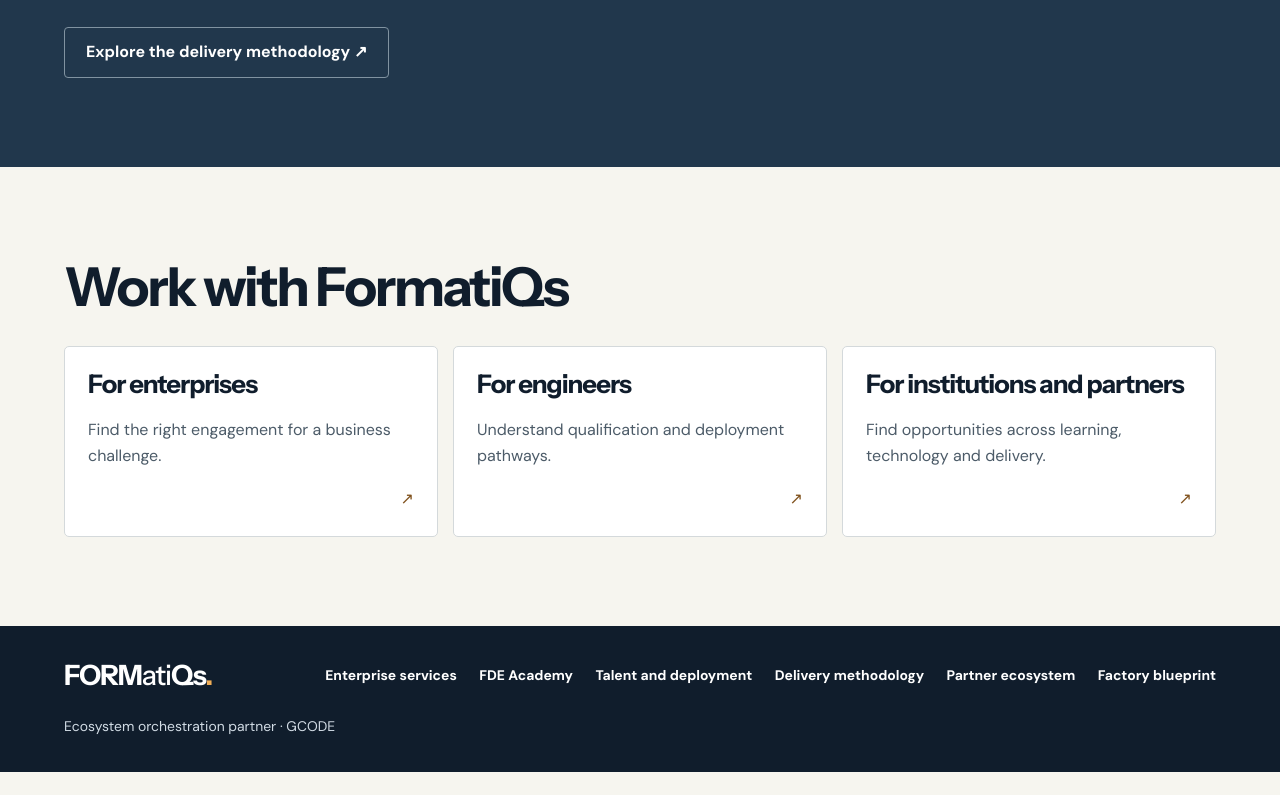
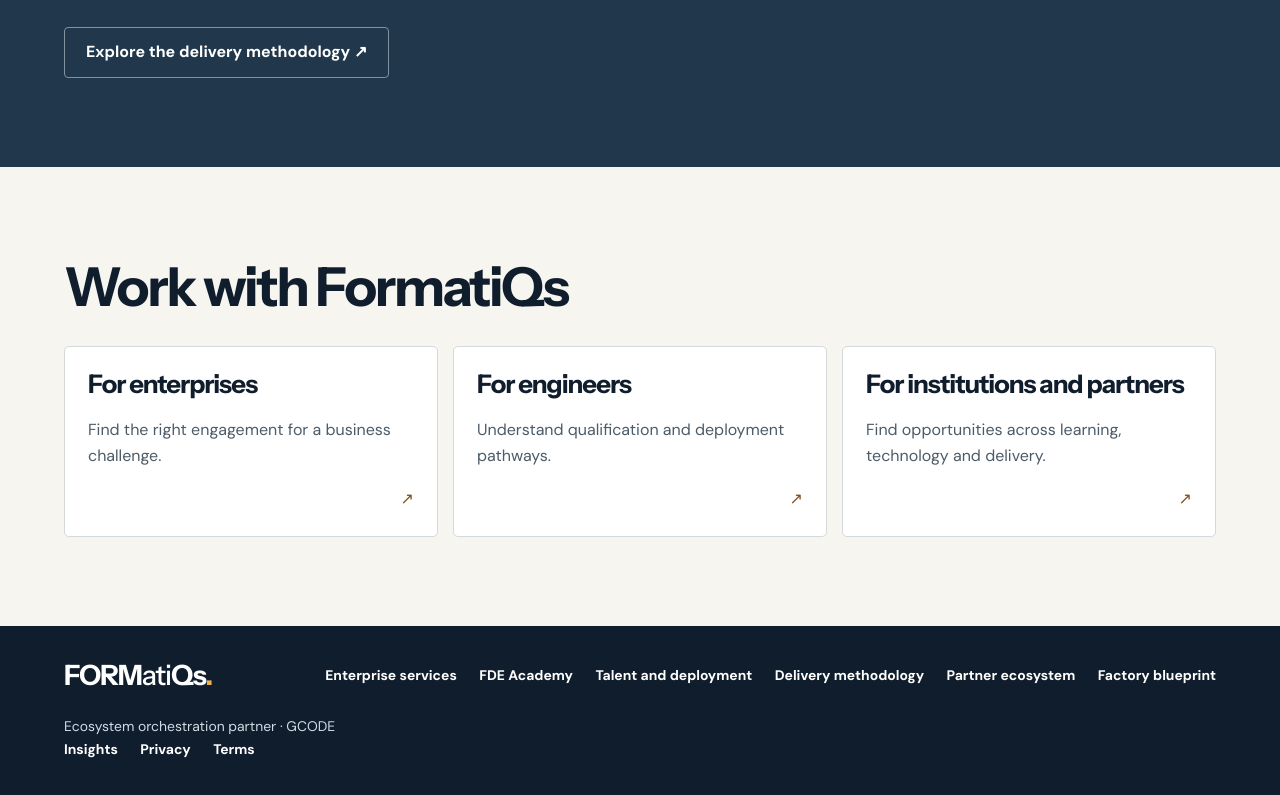
Before and after one commit to Arup-Infra/formatiqs-fde, a plain HTML site: page dist/index.html in a window 1280 px wide. Shown: the part 1738-2533 px from the top of the page. Before the commit the page ends 2510 px from the top, so only its background shows below. Drawn offline with Linux system fonts and the light colour scheme.

Commit message:
Update Site source

```diff
--- a/dist/index.html
+++ b/dist/index.html
@@ -1,4 +1,4 @@
 <!doctype html><html lang="en"><head><meta charset="utf-8"><meta name="viewport" content="width=device-width, initial-scale=1"><meta name="description" content="FormatiQs connects forward deployed engineering, talent development, AI delivery and managed services."><title>The Global FDE Factory · FormatiQs</title><link rel="stylesheet" href="site.css"></head><body><a class="skip" href="#main">Skip to content</a><header><div class="wrap bar"><a class="brand" href="index.html">FORM<span>ati</span>Qs<span class="dot">.</span></a><nav aria-label="Primary"><a href="enterprise.html">Enterprise services</a><a href="academy.html">FDE Academy</a><a href="talent.html">Talent and deployment</a><a href="methodology.html">Delivery methodology</a><a href="ecosystem.html">Partner ecosystem</a></nav><a class="button small" href="engage.html">Find your next step ↗</a></div></header><main id="main"><section class="hero"><div class="wrap hero-grid"><div class="hero-copy"><p class="eyebrow">Forward Deployed Engineering</p><h1>The Global<br>FDE Factory<span>.</span></h1><p class="intro">Build deployment-ready talent. Engineer AI solutions. Transform how businesses work.</p><div class="actions"><a class="button" href="enterprise.html">Explore enterprise services ↗</a><a class="button outline" href="academy.html">Explore the FDE Academy</a></div></div><div class="hero-image" role="img" aria-label="Forward deployed engineering team collaborating"></div></div></section>
 <section class="wrap section"><p class="eyebrow">The business architecture</p><h2>Six engines. One delivery model.</h2><p class="lede">FormatiQs brings discovery, talent development, engineering and ongoing operations together around measurable business outcomes.</p><div class="grid"><a class="card" href="strategy.html"><h3>Awareness &amp; market development</h3><p>Leadership workshops, university engagement and readiness assessments.</p><span aria-hidden="true">↗</span></a><a class="card" href="academy.html"><h3>Academy, training &amp; certification</h3><p>Competency pathways, simulations, mentoring and assessment.</p><span aria-hidden="true">↗</span></a><a class="card" href="talent.html"><h3>Talent sourcing &amp; qualification</h3><p>Assess and match professionals to global engineering opportunities.</p><span aria-hidden="true">↗</span></a><a class="card" href="enterprise.html"><h3>Deployment &amp; engineering services</h3><p>Embed individual FDEs or multidisciplinary teams around a business outcome.</p><span aria-hidden="true">↗</span></a><a class="card" href="enterprise.html"><h3>AI, agentic &amp; product engineering</h3><p>Design, integrate, test and deploy production AI and software.</p><span aria-hidden="true">↗</span></a><a class="card" href="enterprise.html"><h3>Managed services &amp; continuous engineering</h3><p>Support and improve applications, agents and platforms after launch.</p><span aria-hidden="true">↗</span></a></div></section>
 <section class="band"><div class="wrap section"><p class="eyebrow">How delivery works</p><h2>From discovery to managed operations</h2><ol class="flow"><li>Discover</li><li>Architect</li><li>Engineer</li><li>Deploy</li><li>Adopt</li><li>Optimise</li></ol><a class="button outline" href="methodology.html">Explore the delivery methodology ↗</a></div></section>
-<section class="wrap section"><h2>Work with FormatiQs</h2><div class="grid"><a class="card" href="enterprise.html"><h3>For enterprises</h3><p>Find the right engagement for a business challenge.</p><span aria-hidden="true">↗</span></a><a class="card" href="talent.html"><h3>For engineers</h3><p>Understand qualification and deployment pathways.</p><span aria-hidden="true">↗</span></a><a class="card" href="ecosystem.html"><h3>For institutions and partners</h3><p>Find opportunities across learning, technology and delivery.</p><span aria-hidden="true">↗</span></a></div></section></main><footer><div class="wrap foot"><a class="brand" href="index.html">FORM<span>ati</span>Qs<span class="dot">.</span></a><nav aria-label="Footer"><a href="enterprise.html">Enterprise services</a><a href="academy.html">FDE Academy</a><a href="talent.html">Talent and deployment</a><a href="methodology.html">Delivery methodology</a><a href="ecosystem.html">Partner ecosystem</a><a href="strategy.html">Factory blueprint</a></nav><p>Ecosystem orchestration partner · GCODE</p></div></footer></body></html>
+<section class="wrap section"><h2>Work with FormatiQs</h2><div class="grid"><a class="card" href="enterprise.html"><h3>For enterprises</h3><p>Find the right engagement for a business challenge.</p><span aria-hidden="true">↗</span></a><a class="card" href="talent.html"><h3>For engineers</h3><p>Understand qualification and deployment pathways.</p><span aria-hidden="true">↗</span></a><a class="card" href="ecosystem.html"><h3>For institutions and partners</h3><p>Find opportunities across learning, technology and delivery.</p><span aria-hidden="true">↗</span></a></div></section></main><footer><div class="wrap foot"><a class="brand" href="index.html">FORM<span>ati</span>Qs<span class="dot">.</span></a><nav aria-label="Footer"><a href="enterprise.html">Enterprise services</a><a href="academy.html">FDE Academy</a><a href="talent.html">Talent and deployment</a><a href="methodology.html">Delivery methodology</a><a href="ecosystem.html">Partner ecosystem</a><a href="strategy.html">Factory blueprint</a></nav><div><p>Ecosystem orchestration partner · GCODE</p><nav aria-label="Company resources"><a href="https://www.formatiqs.in/insights">Insights</a><a href="https://www.formatiqs.in/privacy">Privacy</a><a href="https://www.formatiqs.in/terms">Terms</a></nav></div></div></footer></body></html>
```
Also changed, not shown: dist/academy.html (+1 -1 lines), dist/ecosystem.html (+1 -1 lines), dist/engage.html (+1 -1 lines), dist/enterprise.html (+1 -1 lines), dist/methodology.html (+1 -1 lines), dist/strategy.html (+1 -1 lines), dist/talent.html (+1 -1 lines).
